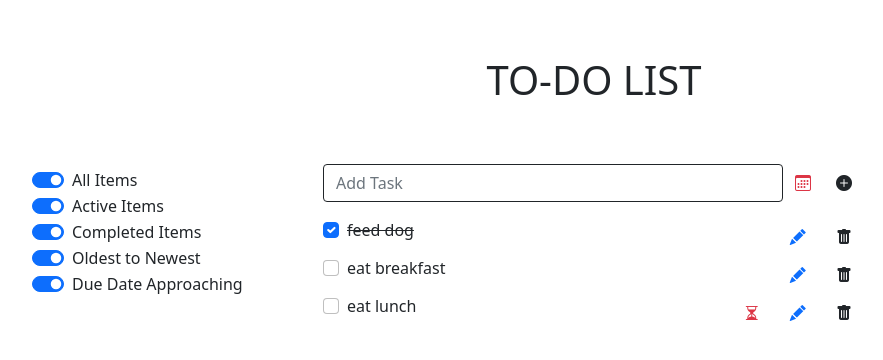
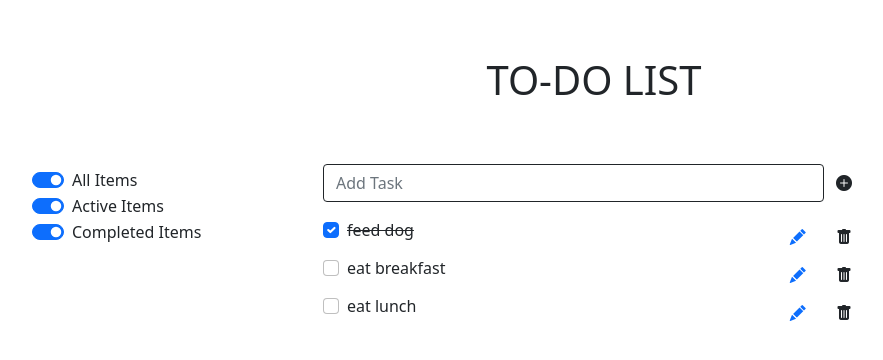
Before and after one commit to R-Schafer/learning, a Flask app: page / in a window 1280 px wide. Shown: the top 360 px of the page, without its empty margins (46-929 px from the left). Run offline with Flask 2, Linux system fonts and the light colour scheme; some libraries are stand-ins or nearby versions.

Commit message:
Simplified UI on TODO

```diff
--- a/web_applications/todo/templates/todo.html
+++ b/web_applications/todo/templates/todo.html
@@ -30,14 +30,6 @@ To-Do
         <input class="form-check-input" type="checkbox" id="toggle3" checked>
         <label class="form-check-label" for="toggle3">Completed Items</label>
       </div>
-      <div class="form-check form-switch">
-        <input class="form-check-input" type="checkbox" id="toggle4" checked>
-        <label class="form-check-label" for="toggle4">Oldest to Newest</label>
-      </div>
-      <div class="form-check form-switch">
-        <input class="form-check-input" type="checkbox" id="toggle5" checked>
-        <label class="form-check-label" for="toggle5">Due Date Approaching</label>
-      </div>
     </div>
 
 
@@ -48,7 +40,6 @@ To-Do
       <div class="input-group mb-3">
         <form class="input-group" method="post" autocomplete="off">
           <input type="text" class="border border-dark form-control rounded-end" placeholder="Add Task" name="new_todo">
-          <button type="button" class="rounded btn btn-link link-danger"><i class="bi bi-calendar3"></i></button>
           <button type="submit" class="rounded btn btn-link link-dark"><i class="bi bi-plus-circle-fill"></i></button>
         </form>
       </div>
@@ -72,11 +63,8 @@ To-Do
               {% endif %}
             </div>
 
-            <!-- Edit, Trash, and Timer Icon -->
+            <!-- Edit & Trash Icon -->
             <div>
-              {% if item["due"] %}
-                <button type="button" class="btn btn-link link-danger"><i class="bi bi-hourglass-split"></i></button>
-              {% endif %}
               <button type="button" class="btn btn-link"><i class="bi bi-pencil-fill"></i></button>
               <button type="button" class="btn btn-link link-dark"><i class="bi bi-trash-fill"></i></button>
             </div>
```
